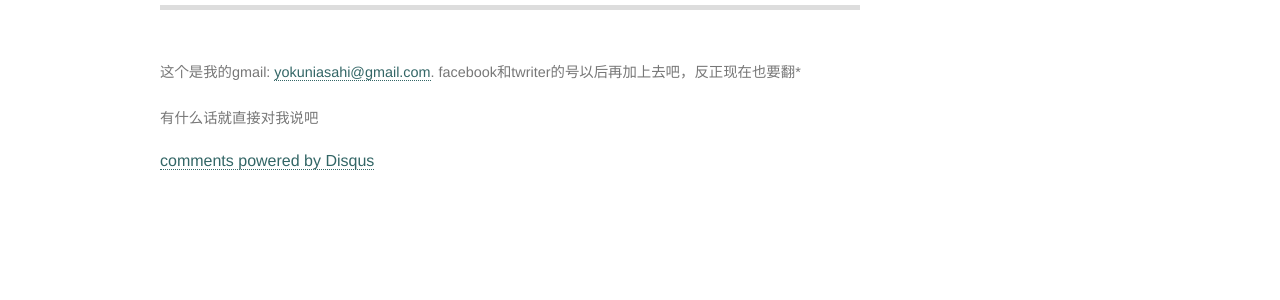
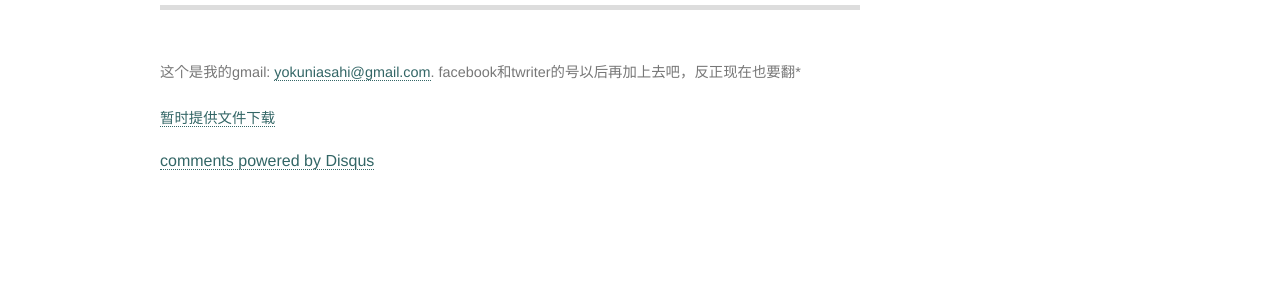
Before and after one commit to kuniasahi/jekyll_demo, a Jekyll site: the page built from contact/index.html, in a window 1280 px wide. Shown: the part 328-628 px from the top of the page. Built offline with Jekyll 4.4.1, drawn with Linux system fonts in a browser that asks for light colours; comment, search, counter and statistics services are not loaded.

Commit message:
add link file

```diff
--- a/contact/index.html
+++ b/contact/index.html
@@ -9,9 +9,12 @@ title: contact
 </p>
 
 <p>
-    有什么话就直接对我说吧
+    <a href="file/xmind-windows-3.3.1.201212250029.zip">暂时提供文件下载</a>
 </p>
 
+<p>
+
+</p>
 <div id="disqus_thread"></div>
     <script type="text/javascript">
         /* * * CONFIGURATION VARIABLES: EDIT BEFORE PASTING INTO YOUR WEBPAGE * * */
```
Also changed, not shown: 1 other file.
